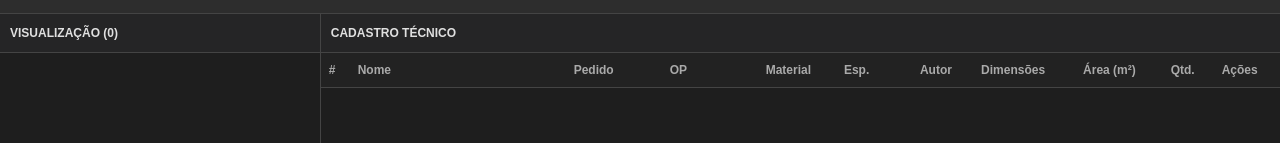
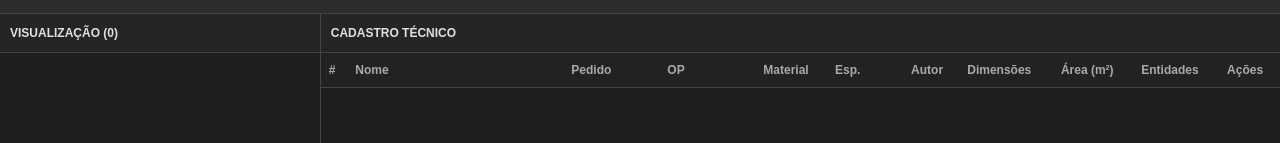
Before and after one commit to Dejoma1971/nesting-app-v2, a React (Vite) app: page / in a window 1280 px wide. Both pictures are taken after a click on the element 640 px from the left and 405 px from the top of the page. Shown: the part 138-281 px from the top of the page. Built offline with nearby package versions, Linux system fonts and the light colour scheme.

Commit message:
feat:A pagina de nesting agora retorna a pagina de engenharia e a lista de peças é mantida.

```diff
--- a/src/App.tsx
+++ b/src/App.tsx
@@ -1,6 +1,6 @@
 import { useState } from 'react';
 import { Home } from './components/Home';
-import { DxfReader } from './components/DxfReader';
+import { DxfReader } from './components/DxfReader'; // Suponho que este seja o wrapper do Nesting ou similar
 import { EngineeringScreen } from './components/EngineeringScreen';
 import type { ImportedPart } from './components/types';
 
@@ -8,11 +8,19 @@ type ScreenType = 'home' | 'engineering' | 'nesting';
 
 function App() {
   const [currentScreen, setCurrentScreen] = useState<ScreenType>('home');
+
+  // ESTADO ELEVADO: A lista principal agora vive aqui
+  const [engineeringParts, setEngineeringParts] = useState<ImportedPart[]>([]);
+
+  // Estado específico para o que vai ser cortado (pode ser um subconjunto ou a lista toda)
   const [partsForNesting, setPartsForNesting] = useState<ImportedPart[]>([]);
 
   const goHome = () => {
     setCurrentScreen('home');
     setPartsForNesting([]);
+    // Opcional: Se quiser que ao voltar para HOME limpe a engenharia também, descomente abaixo.
+    // Caso contrário, ao clicar em "Engenharia" na home, a lista antiga ainda estará lá.
+    // setEngineeringParts([]);
   };
 
   const handleSendToNesting = (parts: ImportedPart[]) => {
@@ -28,6 +36,9 @@ function App() {
 
       {currentScreen === 'engineering' && (
         <EngineeringScreen
+            // Passamos o estado e a função de atualização para o filho
+            parts={engineeringParts}
+            setParts={setEngineeringParts}
             onBack={goHome}
             onSendToNesting={handleSendToNesting}
         />
@@ -36,7 +47,7 @@ function App() {
       {currentScreen === 'nesting' && (
         <DxfReader
             preLoadedParts={partsForNesting}
-            onBack={goHome}
+            onBack={() => setCurrentScreen('engineering')}
         />
       )}
     </>
--- a/src/components/EngineeringScreen.tsx
+++ b/src/components/EngineeringScreen.tsx
@@ -16,7 +16,11 @@ interface EntityBox { minX: number; minY: number; maxX: number; maxY: number; ar
 // --- PROPS ATUALIZADAS ---
 interface EngineeringScreenProps {
     onBack: () => void;
-    onSendToNesting: (parts: ImportedPart[]) => void; // Nova prop
+    onSendToNesting: (parts: ImportedPart[]) => void;
+
+    // Novas props para persistência
+    parts: ImportedPart[];
+    setParts: React.Dispatch<React.SetStateAction<ImportedPart[]>>;
 }
 
 // --- 1. FUNÇÕES AUXILIARES (MATEMÁTICA E GEOMETRIA) - MANTIDAS INTACTAS ---
@@ -326,11 +330,18 @@ const processFileToParts = (flatEntities: any[], fileName: string, defaults: any
 
 // --- 2. COMPONENTE PRINCIPAL ---
 
-export const EngineeringScreen: React.FC<EngineeringScreenProps> = ({ onBack, onSendToNesting }) => {
-  const [parts, setParts] = useState<ImportedPart[]>([]);
+// 2. Atualize a declaração do componente
+export const EngineeringScreen: React.FC<EngineeringScreenProps> = ({
+    onBack,
+    onSendToNesting,
+    parts,     // Recebido via prop
+    setParts   // Recebido via prop
+}) => {
+  // REMOVA ESTA LINHA: const [parts, setParts] = useState<ImportedPart[]>([]);
+
+  // O restante dos estados locais (interface visual) continua aqui, pois não precisam persistir
   const [loading, setLoading] = useState(false);
   const [processingMsg, setProcessingMsg] = useState('');
-
   const [selectedPartId, setSelectedPartId] = useState<string | null>(null);
   const [viewingPartId, setViewingPartId] = useState<string | null>(null);
   const [isDarkMode, setIsDarkMode] = useState(true);
@@ -709,7 +720,7 @@ export const EngineeringScreen: React.FC<EngineeringScreenProps> = ({ onBack, on
                         <th style={tableHeaderStyle}>Autor</th>
                         <th style={tableHeaderStyle}>Dimensões</th>
                         <th style={tableHeaderStyle}>Área (m²)</th>
-                        <th style={tableHeaderStyle}>Qtd.</th>
+                        <th style={tableHeaderStyle}>Entidades</th>
                         <th style={tableHeaderStyle}>Ações</th>
                     </tr>
                 </thead>
```
